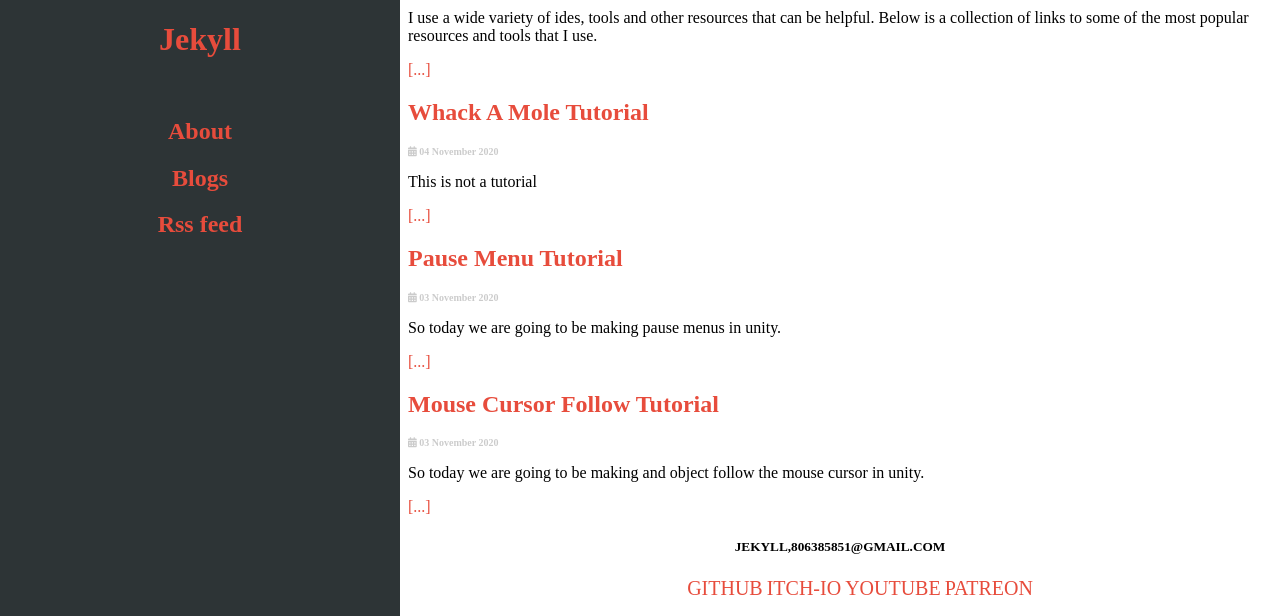
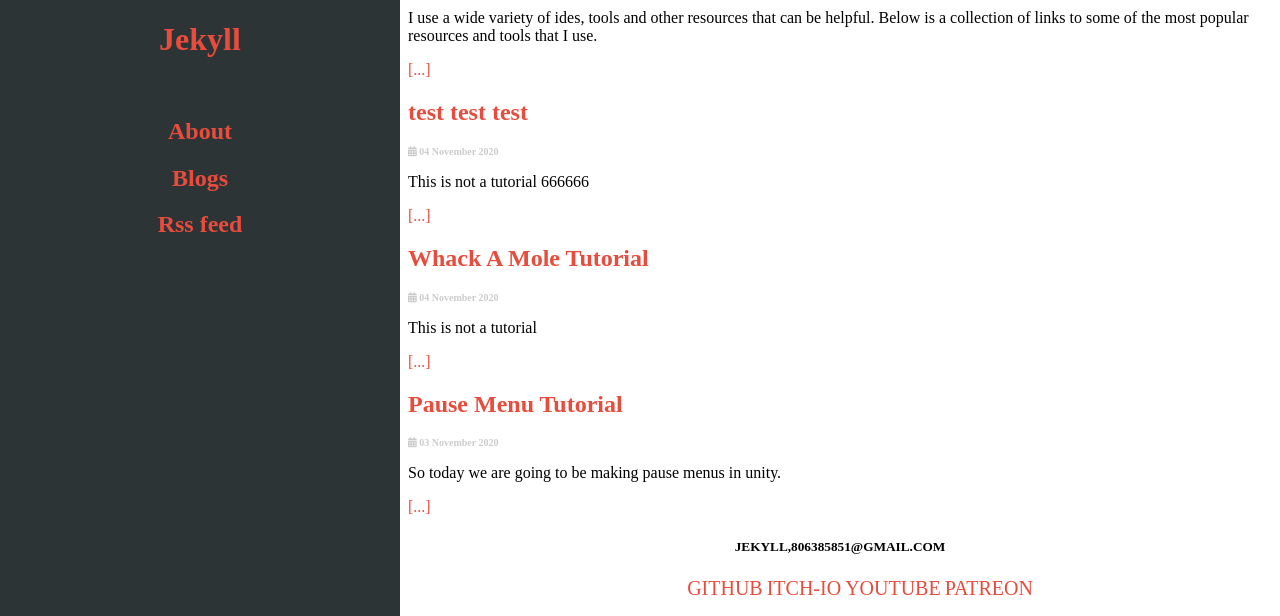
Before and after one commit to ijava-debug/bblog, a Jekyll site: the page built from index.html, in a window 1280 px wide and 900 px high, scrolled down 26636 px, cut to the strip 284-900 px from the top of the window. Built offline with Jekyll 4.4.1, drawn with Linux system fonts in a browser that asks for light colours.

Commit message:
no message

```diff
--- /dev/null
+++ b/_posts/2022-01-13-test.md
@@ -0,0 +1,17 @@
+---
+title: "test test test"
+date: "2020-11-04 03:32:00 +0200"
+author: NrdyBhu1
+category: blog
+
+---
+
+
+
+{: .note .info}
+This is not a tutorial 666666
+
+View the entire tutorial on [youtube](https://www.youtube.com/playlist?list=PLRaOHS3cZ5NvarY2OpFhzBl5aoGQF_8Ub)
+
+<a href="{{ '/zips/whack-mole-assets.zip' | relative_url }}"><button>Download Assets <i class="fas fa-download"></i></button></a> \
+<a href="https://github.com/NrdyBhu1/Mouse-Cursor-Follow/archive/master.zip"><button>Download project files <i class="fas fa-download"></i></button></a>
```
Also changed, not shown: _posts/2022-01-13-ios-interview.md (+2 -0 lines).
